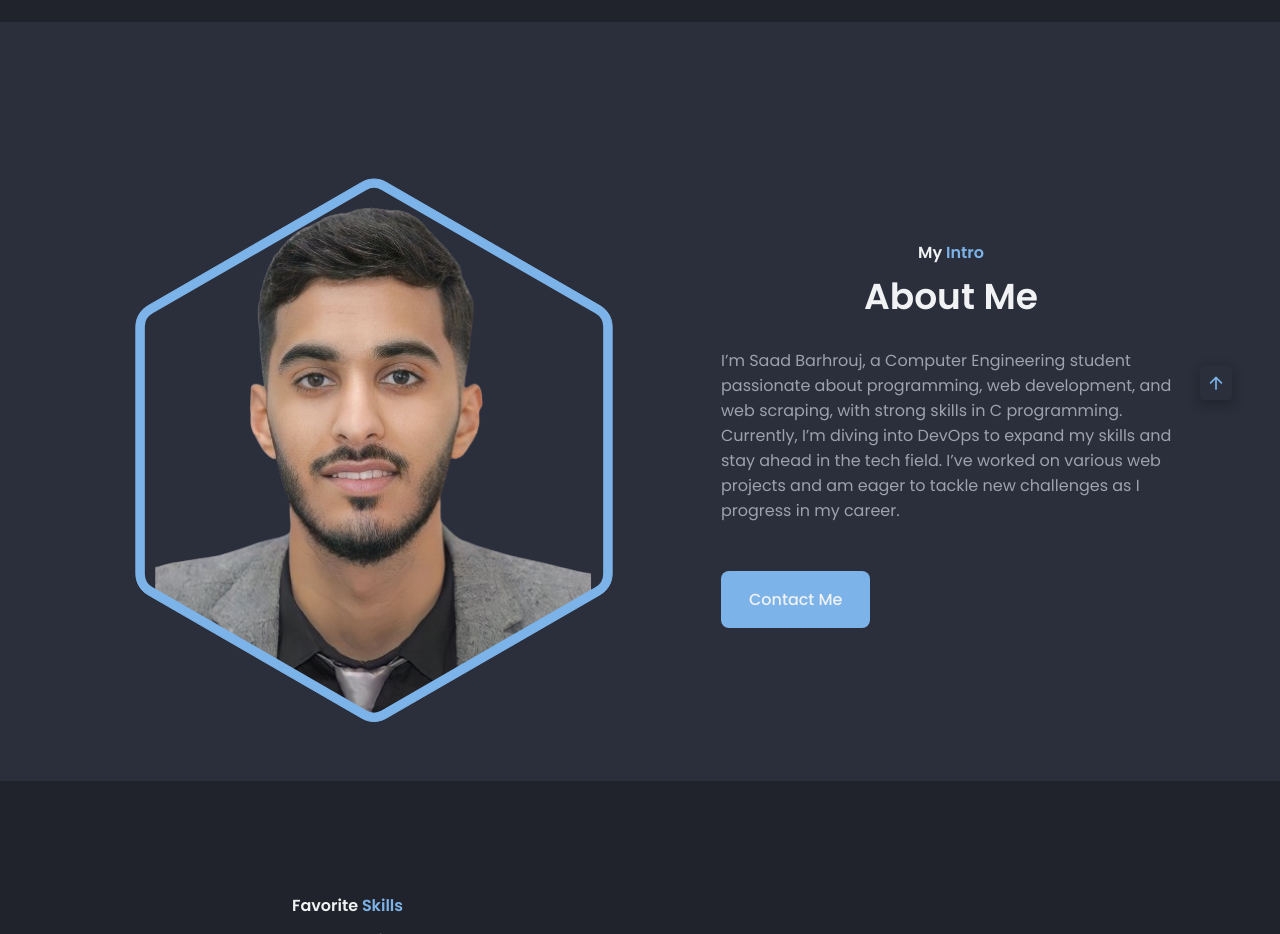
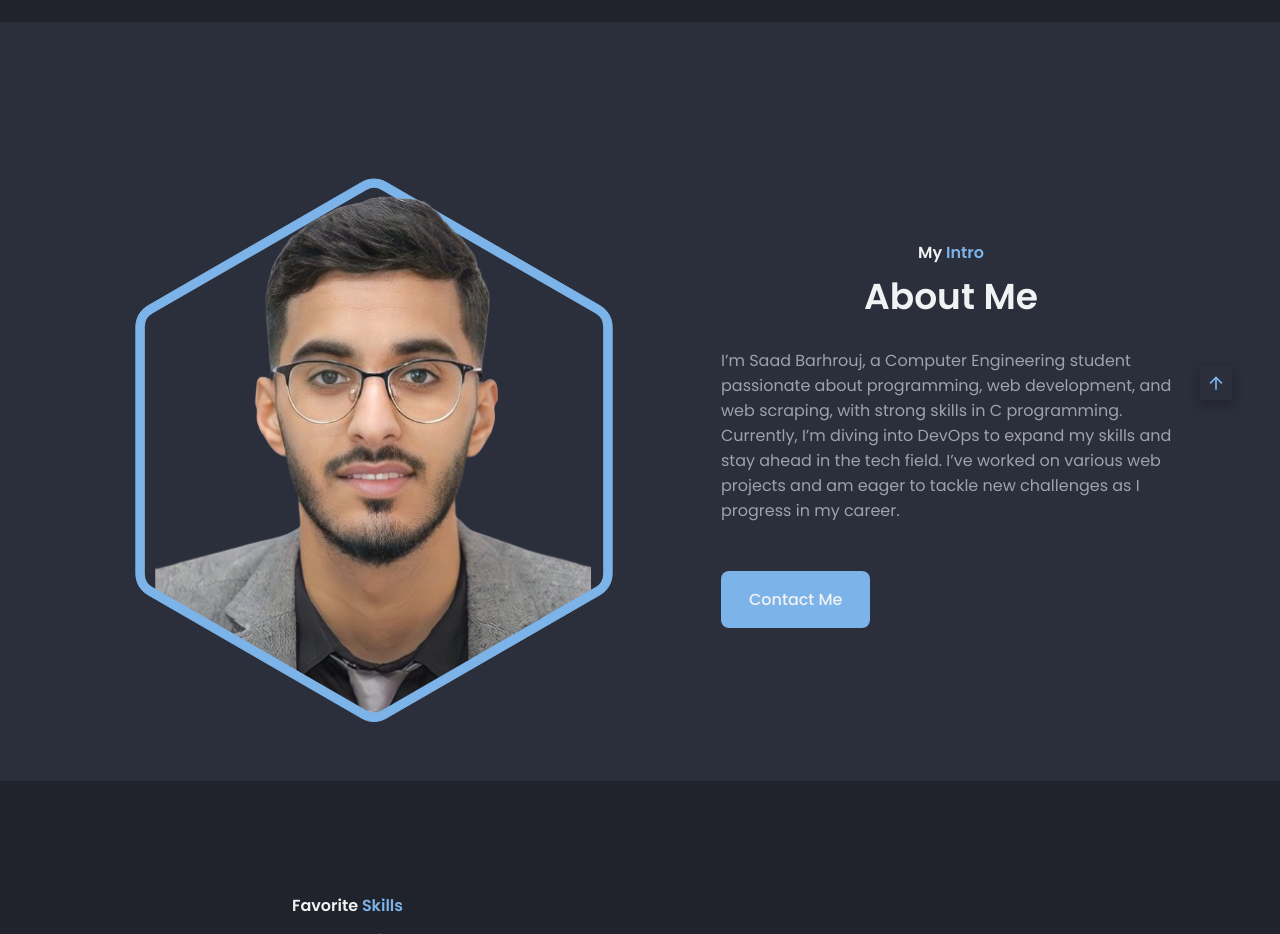
Before and after one commit to SaadBarhrouj/Responsive-Personal-Portfolio-Website, a plain HTML site: page index.html in a window 1280 px wide. Shown: the part 800-1734 px from the top of the page. Drawn offline with nearby package versions, Linux system fonts and the light colour scheme.

Commit message:
change the second profile picture

```diff
--- a/index.html
+++ b/index.html
@@ -183,7 +183,7 @@
                             </pattern>
 
                             <!-- Insert Your profile (recommended size: 640 x 940)  -->
-                            <image id="imageBorder" width="640" height="940" href="assets/img/image2.png" />
+                            <image id="imageBorder" width="640" height="940" href="assets/img/image1.png" />
                         </defs>
                     </svg>
                 </div>
```
